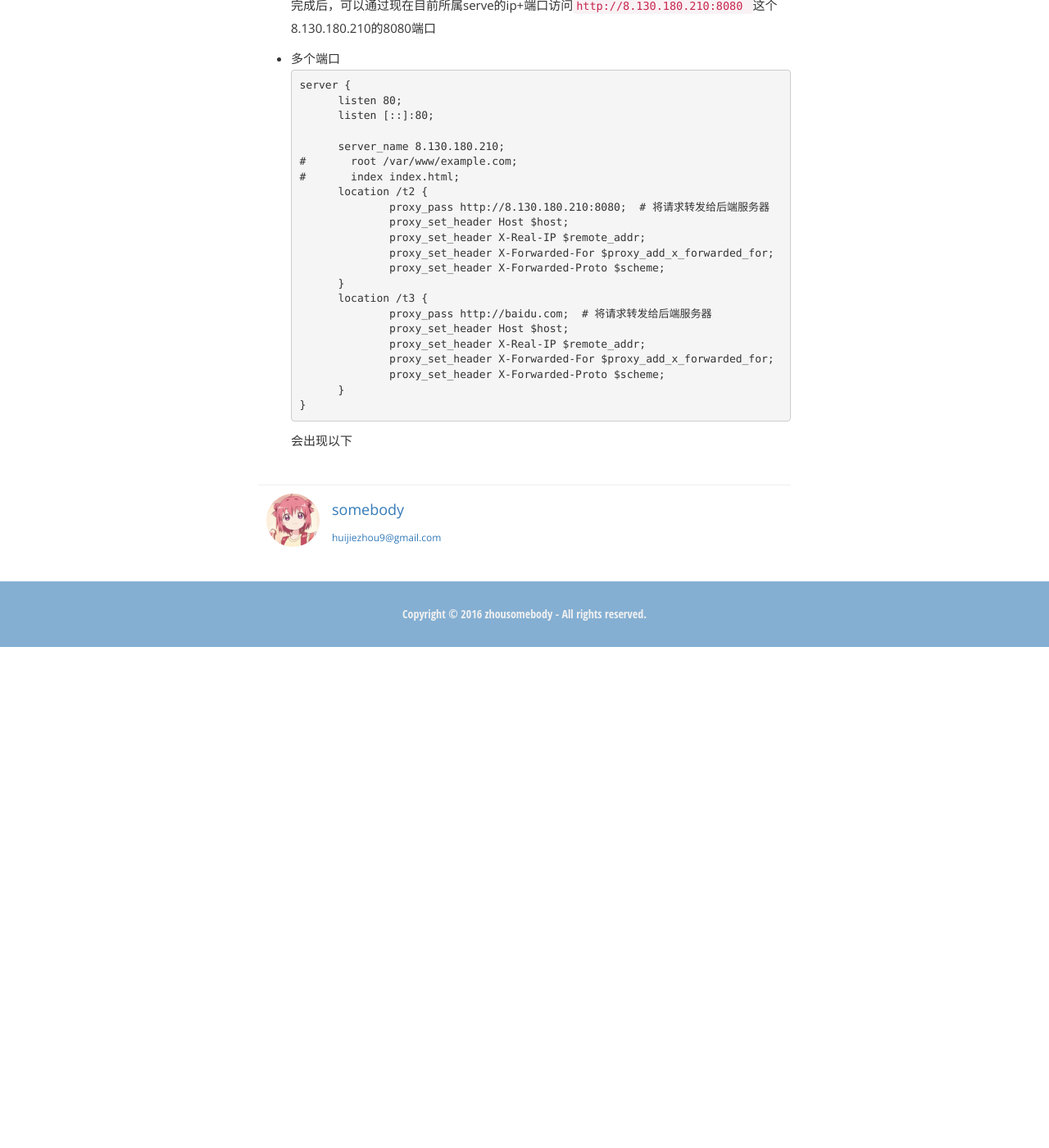
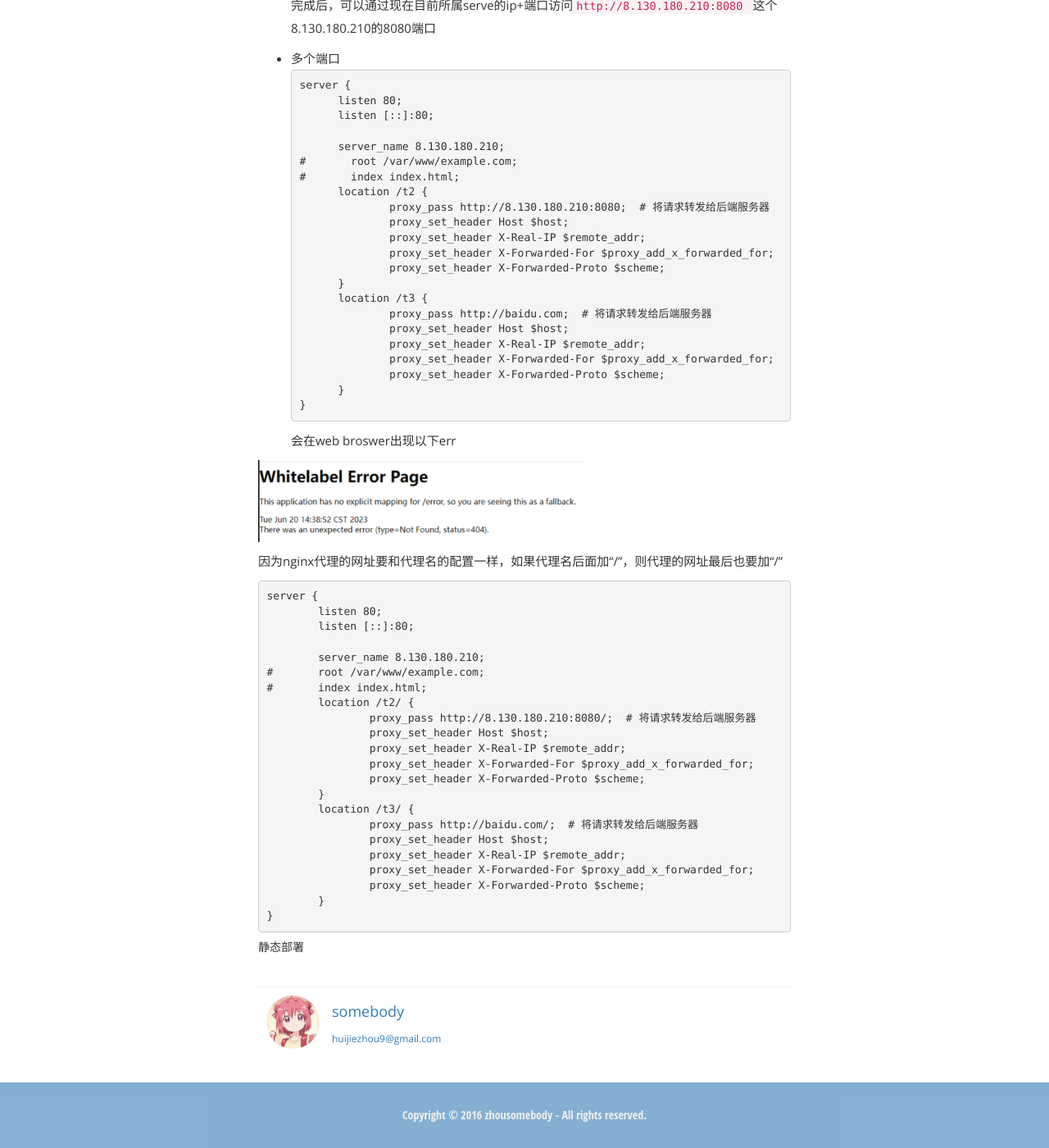
Before and after one commit to zhousomebody/zhousomebody.github.io, a Jekyll site: the page built from _posts/2024-01-29-nginx-location-problem.md, in a window 1280 px wide and 1400 px high, scrolled down 702 px. Shown: the whole window at 82% size. Built offline with Jekyll 4.4.1, drawn with Linux system fonts in a browser that asks for light colours; Markdown is read by kramdown in place of the engine named in the settings; before the commit the page ends 1491 px from its top, so only the background shows below that.

Commit message:
Update 2024-01-29-nginx-location-problem.md

````diff
--- a/_posts/2024-01-29-nginx-location-problem.md
+++ b/_posts/2024-01-29-nginx-location-problem.md
@@ -52,4 +52,34 @@ server {
         }
 }
 ```
-会出现以下
+会在web broswer出现以下err
+
+<img src="/assets/img/nginx/problem/1.png" width="400px">
+
+因为nginx代理的网址要和代理名的配置一样，如果代理名后面加“/”，则代理的网址最后也要加“/”
+
+```
+server {
+        listen 80;
+        listen [::]:80;
+
+        server_name 8.130.180.210;
+#       root /var/www/example.com;
+#       index index.html;
+        location /t2/ {
+                proxy_pass http://8.130.180.210:8080/;  # 将请求转发给后端服务器
+                proxy_set_header Host $host;
+                proxy_set_header X-Real-IP $remote_addr;
+                proxy_set_header X-Forwarded-For $proxy_add_x_forwarded_for;
+                proxy_set_header X-Forwarded-Proto $scheme;
+        }
+        location /t3/ {
+                proxy_pass http://baidu.com/;  # 将请求转发给后端服务器
+                proxy_set_header Host $host;
+                proxy_set_header X-Real-IP $remote_addr;
+                proxy_set_header X-Forwarded-For $proxy_add_x_forwarded_for;
+                proxy_set_header X-Forwarded-Proto $scheme;
+        }
+}
+```
+##### 静态部署
````
